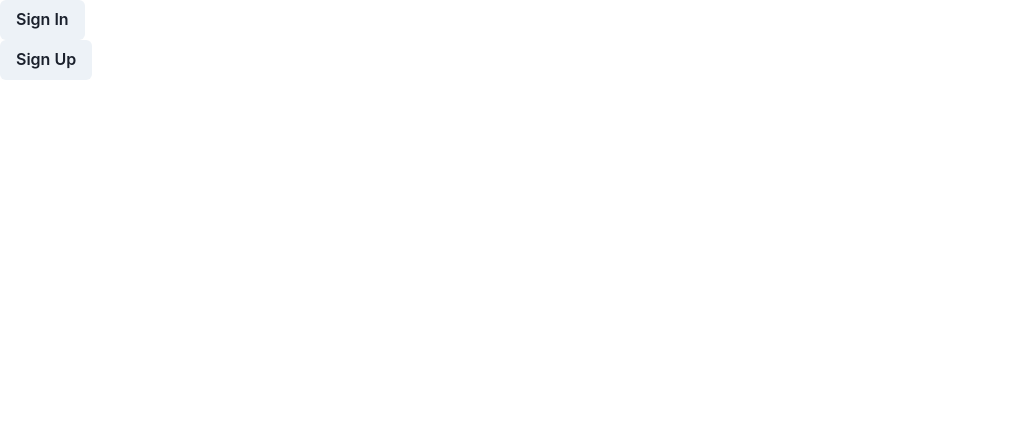
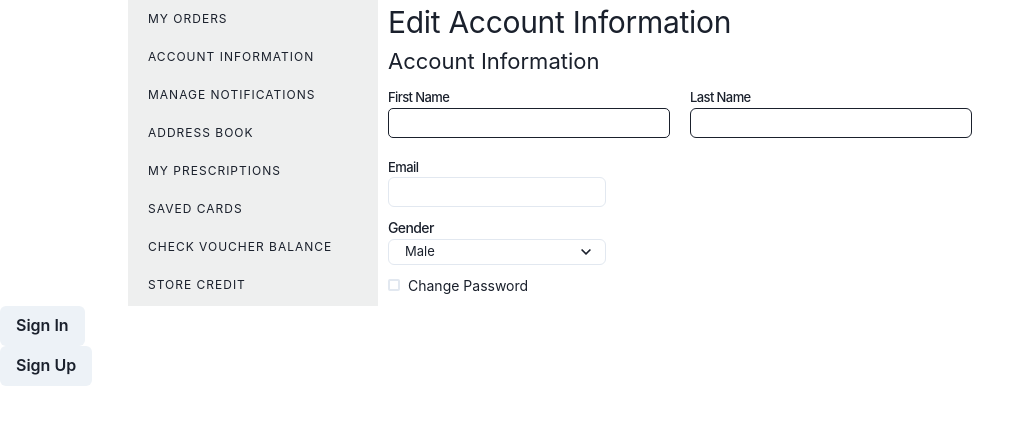
Before and after one commit to Vikasyadav3935/Lenskart-clone, a React (Create React App) app: page /customer/account in a window 1280 px wide. Before the commit this address had no page. Shown: the top 424 px of the page, without its empty margins (0-1035 px from the left). Built offline with nearby package versions, Linux system fonts and the light colour scheme.

Commit message:
30-11-22

```diff
--- a/src/App.js
+++ b/src/App.js
@@ -1,6 +1,8 @@
 import AllRoutes from "./Pages/AllRoutes";
 import Login from "./Componets/Login";
 import Signup from "./Componets/Signup";
+import MyOrders from "./Pages/MyOrders";
+import Account from "./Componets/Account";
 
 
 function App() {
@@ -9,6 +11,9 @@ function App() {
       <AllRoutes/>
       <Login/>
       <Signup/>
+      {/* <MyOrders/>
+      <Account/> */}
+
     </div>
   );
 }
--- /dev/null
+++ b/src/Componets/Account.jsx
@@ -0,0 +1,50 @@
+import { Box, HStack, Text, Input, Select, Checkbox } from "@chakra-ui/react";
+import React from "react";
+
+const Account = () => {
+  return (
+    <Box pl={"10px"}>
+      <Box fontWeight={"400"} fontSize="30px" letterSpacing="-.3px">
+        Edit Account Information
+      </Box>
+      <Box fontWeight={"400"} fontSize="22px">
+        Account Information
+      </Box>
+      <HStack spacing={"20px"}>
+        <Box m={"10px 0px 10px 0px"}>
+          <Text fontSize={"13px"} fontWeight="500" letterSpacing={"-.6px"}>
+            First Name
+          </Text>
+          <Input h="30px" borderRadius={"5px"} border="1px " />
+        </Box>
+        <Box>
+          <Text fontSize={"13px"} fontWeight="500" letterSpacing={"-.6px"}>
+            Last Name
+          </Text>
+          <Input h="30px" border="1px" />
+        </Box>
+      </HStack>
+      <Box m={"10px 0px 10px 0px"}>
+        <Text fontSize={"13px"} fontWeight="500" letterSpacing={"-.6px"}>
+          Email
+        </Text>
+        <Input h="30px" w={"218px"} />
+      </Box>
+      <Box m={"10px 0px 10px 0px"}>
+        <Text fontSize={"14px"} fontWeight="500" letterSpacing={"-.6px"}>
+          Gender
+        </Text>
+        <Select fontSize={"13px"} h="26px" w={"218px"} placeholder="">
+          <option value="option1">Male</option>
+          <option value="option2">Female</option>
+          <option value="option3">Others</option>
+        </Select>
+        <Checkbox fontSize={"14px"} mt="10px" size={"sm"}>
+          Change Password
+        </Checkbox>
+      </Box>
+    </Box>
+  );
+};
+
+export default Account;
--- a/src/Componets/Login.jsx
+++ b/src/Componets/Login.jsx
@@ -14,6 +14,7 @@ import {
   Input,
   HStack,
   Icon,
+  Flex,
 } from "@chakra-ui/react";
 import { Checkbox, } from "@chakra-ui/react";
 import { useDisclosure } from "@chakra-ui/react";
@@ -23,6 +24,7 @@ import {IoLogoWhatsapp} from "react-icons/io";
 const Login = () => {
   const [user, setUser] = useState("@");
   const [btn, setbtn] = useState();
+  const [pass,setpass]=useState(false);
   const { isOpen, onOpen, onClose } = useDisclosure();
 
   const handlechange = (e) => {
@@ -42,6 +44,20 @@ const Login = () => {
    setbtn(buton);
 
   };
+
+    const handlesign=()=>{
+
+
+
+
+
+      setpass(true)
+
+
+    }
+
+
+
   return (
     <div>
       <Button onClick={onOpen}>Sign In</Button>
@@ -50,7 +66,7 @@ const Login = () => {
         <ModalOverlay />
         <ModalHeader></ModalHeader>
         <ModalContent w={"420px"}>
-          <ModalCloseButton borderRadius={"50%"}  bg="white"/>
+          <ModalCloseButton borderRadius={"50%"}  bg="white" m={"10px 10px 0px 0px"} />
           <ModalBody p={"0px 0px "} borderRadius={"15px 15px 15px 15px "}>
             <Image
               src="https://static1.lenskart.com/media/desktop/img/DesignStudioIcons/DesktopLoginImage.svg"
@@ -69,26 +85,54 @@ const Login = () => {
                 Sign In
               </Heading>
 
-              <Input
+
+             {pass===false? <Input
                 placeholder="Mobile/Email"
                 h={"50px"}
                 focusBorderColor="rgb(206, 206, 223)"
                 borderColor={"rgb(206, 206, 223)"}
                 onChange={handlechange}
-              />
+
+              />:
+              <Box>
+      <Box fontSize={"15px"} color="#66668e">
+        Enter password for
+      </Box>
+      <Flex justifyContent={"space-between"} fontFamily={" sans-serif"} mb="22px" color={"#000042"} >
+        <Box fontSize="18px">{user}</Box>
+        <Box fontSize={"14px"} textDecoration="underline" onClick={()=>setpass(false)} cursor="pointer"> Edit</Box>
+
+      </Flex>
+      <Input
+              placeholder="Enter password"
+              h={"50px"}
+              focusBorderColor="rgb(206, 206, 223)"
+              borderColor={"rgb(206, 206, 223)"}
+              onChange={handlechange}
+
+            />
+        <Box textDecoration={"underline"} m="15px 0px 0px 0px" color="#000042">
+          Forget Password
+        </Box>
+
+    </Box>
+            }
               {user.includes("@gmail.") ? (
                 ""
               ) : (
                btn
               )}
 
-              <Box fontSize={"12px"}>
+              <HStack fontSize={"12px"}>
                 <Checkbox mb={"20px"} mt="20px" size="sm">
                   Get Update on whatsapp
                 </Checkbox>
-              </Box>
+                <Image src="https://static.lenskart.com/media/desktop/img/25-July-19/whatsapp.png" w={"22px"} h="22px"/>
+
+              </HStack>
               {user.includes("@gmail.") ? (
                 <Button
+                onClick={handlesign}
                   bgColor={"#11daac"}
                   width="100%"
                   borderRadius={"35px/35px"}
--- /dev/null
+++ b/src/Componets/Profile.jsx
@@ -0,0 +1,30 @@
+import React from 'react';
+import { Link  } from "react-router-dom"
+
+
+const Profile = (props) => {
+    const style={
+        padding:"10px 10px 10px 20px ",
+        fontSize:"12px",
+        letterSpacing:"1px",
+        onMouseOver :{backgroundColor:"#3bb3a9",color:"white"},
+
+    }
+
+
+  return (
+    <Link
+    //   p={"10px 10px 10px 20px"}
+    style={style}
+    to={props.lin}
+    //  fontSize="12px"
+    //  bg={"#3bb3a9" }
+    // letterSpacing={"1px"}
+
+    //  _hover={{backgroundColor:"#3bb3a9",color:"white"}}
+
+     >{props.info}</Link>
+  )
+}
+
+export default Profile
--- a/src/Componets/Signup.jsx
+++ b/src/Componets/Signup.jsx
@@ -7,7 +7,7 @@ import {
   InputGroup,
   InputLeftElement,
   ModalHeader,
-  useDisclosure,
+  useDisclosure,Image
 } from "@chakra-ui/react";
 import {
   Modal,
@@ -185,6 +185,7 @@ const Signup = () => {
                 m={"8px 0px 8px 0px"}
               />
               {userData.password.length >= 6 ? "" : pass}
+              <HStack>
               <Box
                 textDecoration={"underline"}
                 fontFamily={" sans-serif"}
@@ -193,7 +194,12 @@ const Signup = () => {
               >
                 Got a Referral code?
               </Box>
-
+              <Box
+              fontFamily={" sans-serif"}
+              color={"#333368"}
+              >(Optional)</Box>
+              </HStack>
+              <HStack>
               <Checkbox
                 mb={"20px"}
                 mt="20px"
@@ -202,7 +208,8 @@ const Signup = () => {
               >
                 Get Update on whatsapp
               </Checkbox>
-
+              <Image src="https://static.lenskart.com/media/desktop/img/25-July-19/whatsapp.png" w={"22px"} h="22px"/>
+              </HStack>
               <HStack spacing={"3px"} mb="10px">
                 <Box
                   fontSize={"14px"}
--- a/src/Pages/AllRoutes.jsx
+++ b/src/Pages/AllRoutes.jsx
@@ -1,11 +1,18 @@
 import React from 'react'
 import { Route, Routes } from 'react-router-dom'
 import HomePage from './HomePage'
+import Account from '../Componets/Account'
+import MyOrders from './MyOrders'
+import { Box } from '@chakra-ui/react'
 
 const AllRoutes = () => {
   return (
     <Routes>
         <Route path='/' element={<HomePage/>}/>
+        <Route path='/customer' element={<MyOrders/>}>
+          <Route path='account' element={<Account/>}/>
+          <Route path='notification' element={<Box fontSize={"40px"}>Manage Notification</Box>}/>
+        </Route>
     </Routes>
   )
 }
--- /dev/null
+++ b/src/Pages/MyOrders.jsx
@@ -0,0 +1,28 @@
+import { Box, Link, VStack } from '@chakra-ui/react'
+import React from 'react'
+import { Outlet } from 'react-router-dom'
+import Profile from '../Componets/Profile'
+
+const MyOrders = () => {
+  return (
+    <div>
+        <Box w={"80%"} m="auto"  display={'flex'}>
+    <Box display={"flex"} flexDir="column" order="1px " width={"250px"}  bg={"#eeefef"}>
+        <Profile info="MY ORDERS" lin="/orders"/>
+        <Profile info="ACCOUNT INFORMATION" lin="account"/>
+        <Profile info="MANAGE NOTIFICATIONS" lin="notification"/>
+        <Profile info="ADDRESS BOOK"/>
+        <Profile info="MY PRESCRIPTIONS"/>
+        <Profile info="SAVED CARDS"/>
+        <Profile info="CHECK VOUCHER BALANCE"/>
+        <Profile info="STORE CREDIT"/>
+    </Box>
+    <Box>
+        <Outlet/>
+    </Box>
+    </Box>
+    </div>
+  )
+}
+
+export default MyOrders
```
